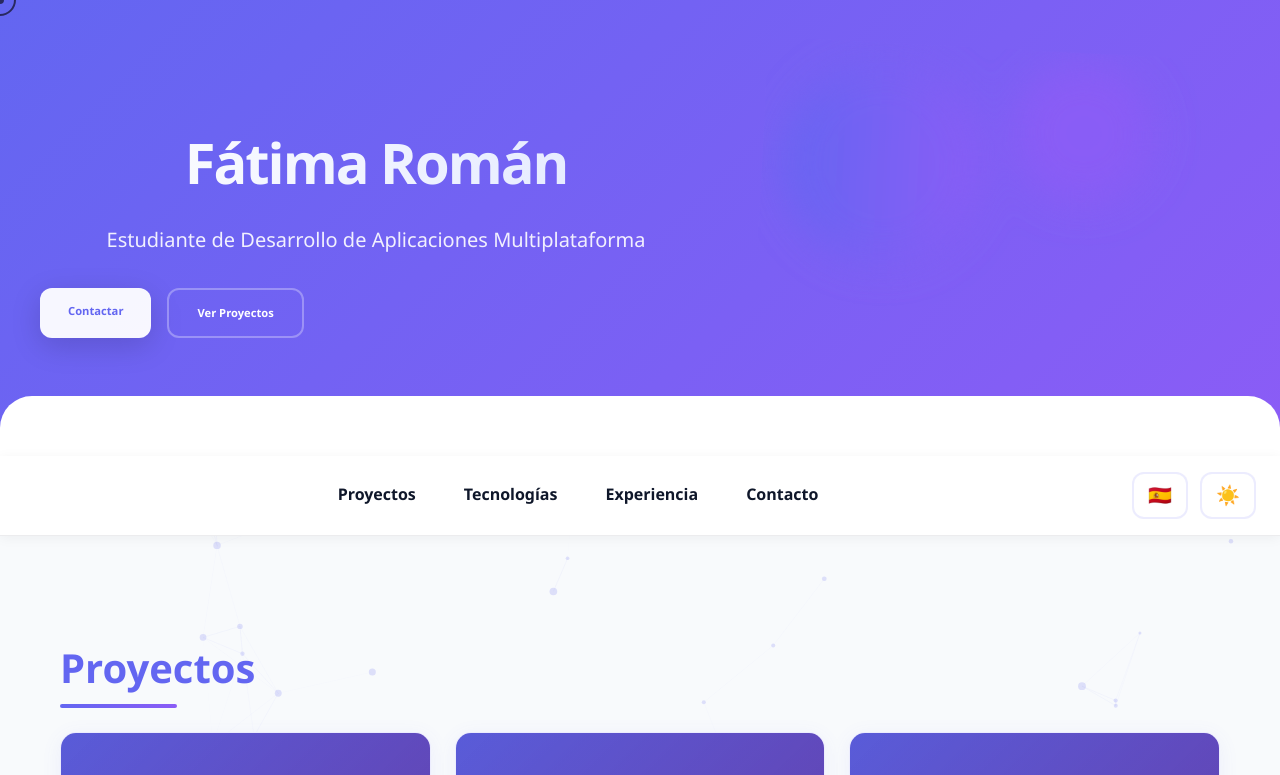
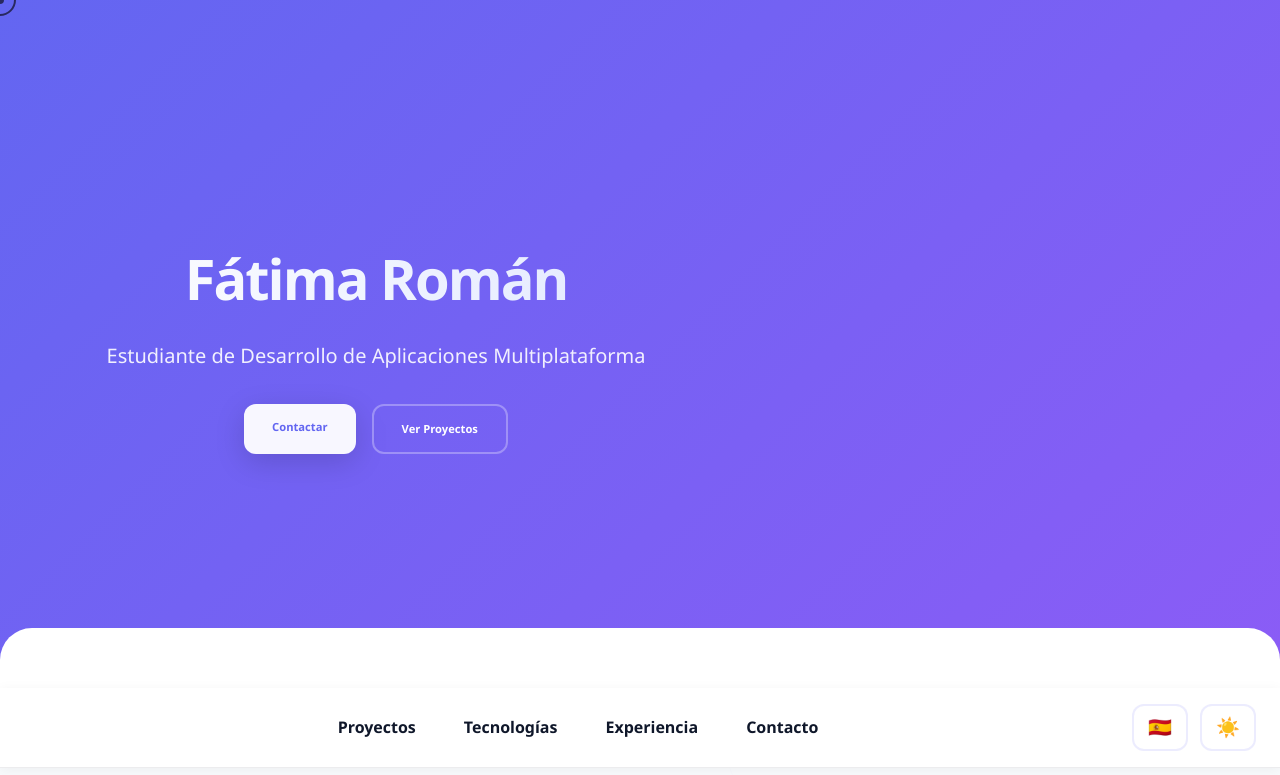
Before and after one commit to fatimarr07/fatimarr07.github.io, a plain HTML site: page index.html in a window 1280 px wide. Shown: the top 775 px of the page. Drawn offline with Linux system fonts and the light colour scheme; some packages are replaced by stand-ins of ours; a script that the page names is missing.

Commit message:
feat: enhance hero section with spline viewer and improve layout styles

```diff
--- a/CSS/Script.js
+++ b/CSS/Script.js
@@ -1,4 +1,3 @@
-
 // Script.js - Funcionalidades interactivas para el portafolio de Fátima Romá
 // ========== TRADUCCIONES ==========
 const translations = {
@@ -345,14 +344,14 @@ document.querySelectorAll('a[href^="#"]').forEach(anchor => {
     });
 });
 
-// ========== PARALLAX EN HEADER ==========
+// ========== NAV EMPUJA HEADER ==========
 window.addEventListener('scroll', () => {
     const scrolled = window.pageYOffset;
     const hero = document.querySelector('.hero');
 
-    if (hero && scrolled < hero.offsetHeight) {
-        hero.style.transform = `translateY(${scrolled * 0.5}px)`;
-        hero.style.opacity = 1 - scrolled / hero.offsetHeight;
+    if (hero) {
+        // El header se desvanece mientras baja
+        hero.style.opacity = Math.max(0, 1 - scrolled / hero.offsetHeight);
     }
 });
 
--- a/CSS/style.css
+++ b/CSS/style.css
@@ -1,3 +1,41 @@
+/* ================= ROBOT SPLINE EN HEADER ================= */
+
+.hero-right {
+  display: flex;
+  align-items: center;
+  justify-content: center;
+}
+
+.spline-container {
+  position: relative;
+  width: 100%;
+  max-width: 420px;
+  aspect-ratio: 3 / 4; /* más vertical, queda mejor con el robot */
+}
+
+.spline-container spline-viewer {
+  width: 100%;
+  height: 100%;
+}
+
+/* En móvil, que no se coma la pantalla */
+@media (max-width: 900px) {
+  .spline-container {
+    max-width: 300px;
+    margin-top: 24px;
+  }
+}
+/* Asegurar que el robot quede por encima del canvas */
+.hero,
+.hero-inner,
+.hero-right,
+.spline-container {
+  position: relative;
+  z-index: 5;
+}
+
+
+
 * {
     margin: 0;
     padding: 0;
@@ -120,6 +158,7 @@ body.cursor-hover .cursor-outline {
 }
 
 /* ========== CANVAS DE PARTÍCULAS ========== */
+
 #particleCanvas {
     position: fixed;
     top: 0;
@@ -127,7 +166,8 @@ body.cursor-hover .cursor-outline {
     width: 100%;
     height: 100%;
     pointer-events: none;
-    z-index: 1;
+    /*z-index antes en 1*/
+    z-index: 0;
     opacity: 0.6;
 }
 
@@ -181,7 +221,7 @@ header {
     padding: 60px 20px;
     text-align: center;
     position: relative;
-    overflow: visible;
+    overflow: hidden;
     z-index: 1;
 }
 
@@ -200,6 +240,7 @@ header::after {
 
 .hero {
     padding: 64px 20px;
+    position: relative;
 }
 
 .hero-inner {
@@ -246,6 +287,7 @@ header h1 {
     display: flex;
     gap: 16px;
     flex-wrap: wrap;
+    justify-content: center;
 }
 
 .btn {
--- a/index.html
+++ b/index.html
@@ -18,35 +18,26 @@
   <div class="hero-inner">
     <div class="hero-left">
       <h1 class="fade-in" data-translate="name">Fátima Román</h1>
-                <p class="lead fade-in-delay-1" data-translate="subtitle">Estudiante de Desarrollo de Aplicaciones Multiplataforma</p>
+      <p class="lead fade-in-delay-1" data-translate="subtitle">
+        Estudiante de Desarrollo de Aplicaciones Multiplataforma
+      </p>
       <p class="cta-row fade-in-delay-2">
         <a class="btn primary" href="#contact" data-translate="btn-contact">Contactar</a>
         <a class="btn ghost" href="#projects" data-translate="btn-projects">Ver Proyectos</a>
       </p>
     </div>
     <div class="hero-right fade-in-delay-2">
-                <div class="blobs" aria-hidden="true">
-                    <svg width="480" height="320" viewBox="0 0 480 320" fill="none" xmlns="http://www.w3.org/2000/svg">
-                        <defs>
-                            <linearGradient id="g1" x1="0" x2="1">
-                                <stop offset="0" stop-color="var(--accent)" stop-opacity="0.9" />
-                                <stop offset="1" stop-color="var(--accent-2)" stop-opacity="0.9" />
-                            </linearGradient>
-                        </defs>
-                        <g filter="url(#f)">
-                            <circle cx="120" cy="120" r="100" fill="url(#g1)"/>
-                            <circle cx="320" cy="80" r="70" fill="var(--accent-2)" opacity="0.85"/>
-                        </g>
-                        <defs>
-                          <filter id="f" x="-50" y="-50" width="600" height="420" filterUnits="userSpaceOnUse">
-                            <feGaussianBlur stdDeviation="20"/>
-                          </filter>
-                        </defs>
-                    </svg>
+      <div class="spline-container">
+        <spline-viewer
+          url="https://prod.spline.design/gn3XC4u7K9GXvDtw/scene.splinecode">
+        </spline-viewer>
       </div>
     </div>
   </div>
 </header>
+
+<script type="module" src="https://unpkg.com/@splinetool/viewer@1.12.51/build/spline-viewer.js"></script>
+
 
     <nav>
         <div class="nav-links">
@@ -246,10 +237,12 @@
                     <span>Sevilla, 41005</span>
                 </div>
             </div>
-        </div>
     </section>
+
     <script src="CSS/Script.js"></script>
 
     <footer>
         <p></p>
     </footer>
+</body>
+</html>
```
Lines whose indentation alone changed are shown as unchanged.
